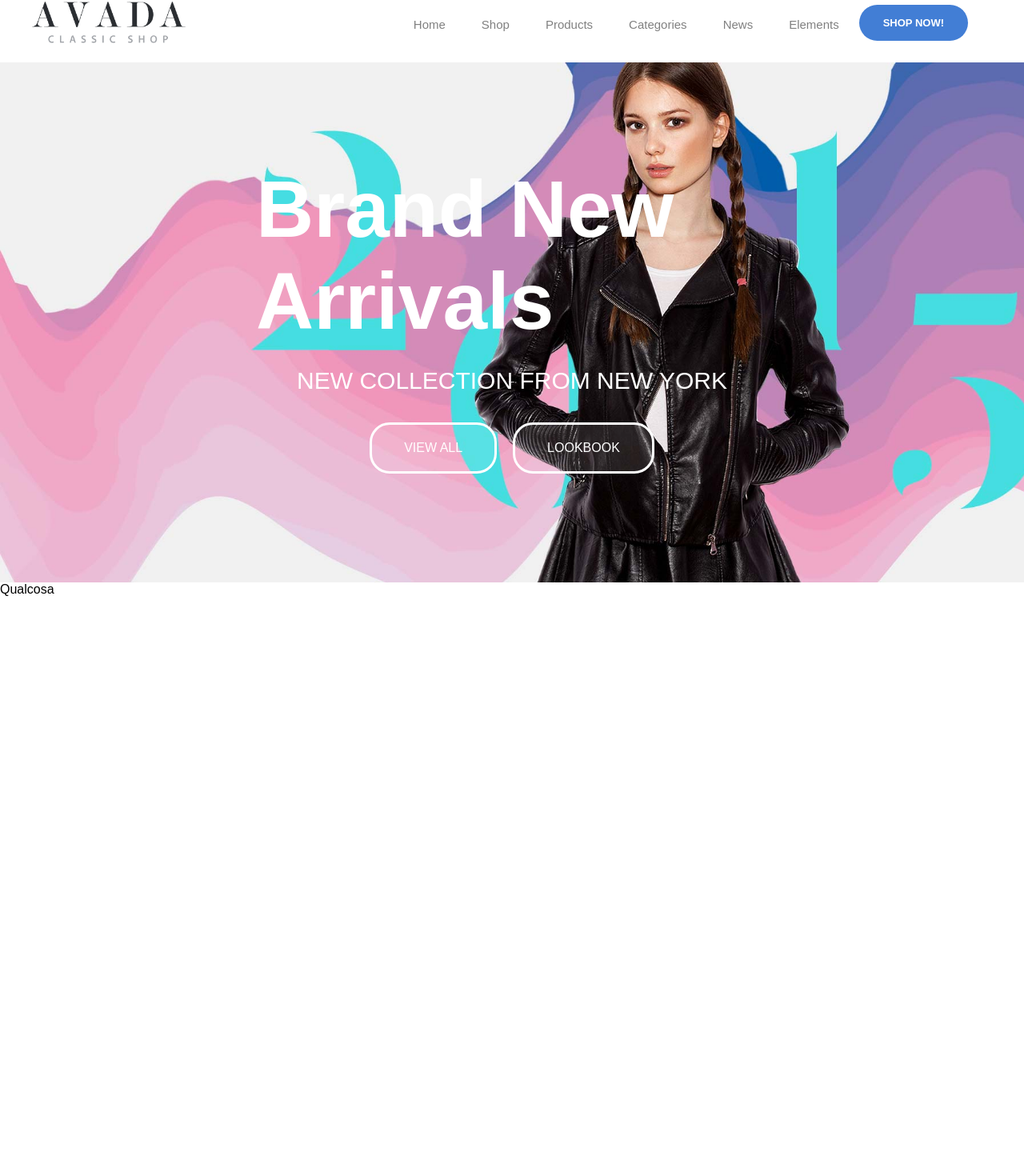
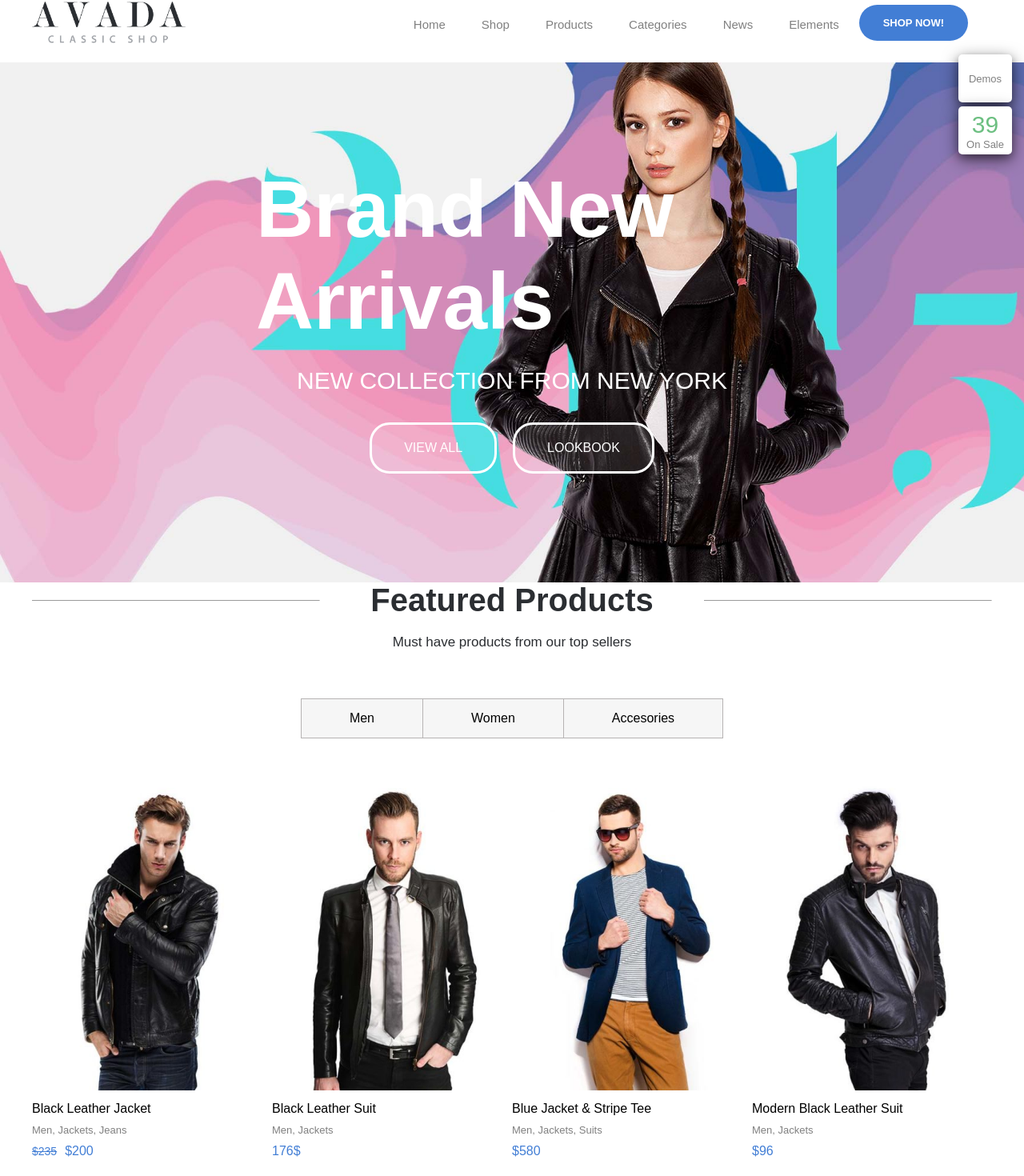
Before and after one commit to jacopo-ferroni/proj-html-vuejs, a Vue app: page / in a window 1280 px wide. Shown: the part 77-1547 px from the top of the page at 80% size. Before the commit the page ends 823 px from the top, so only its background shows below. Built offline with nearby package versions, Linux system fonts and the light colour scheme; the HTML template or start-up script is replaced by a standard one.

Commit message:
men models end

```diff
--- a/src/components/Main.vue
+++ b/src/components/Main.vue
@@ -13,6 +13,71 @@
                 <div class="button">
                     LOOKBOOK
                 </div>
+            </div>
+        </div>
+
+        <div class="banner">
+            <div class="demos">
+                <i class="fas fa-tags"></i>
+                <div>Demos</div>
+            </div>
+            <div class="sale">
+                <div class="price">39</div>
+                <div>On Sale</div>
+                <i class="fas fa-dollar-sign"></i>
+            </div>
+        </div>
+    </div>
+    <div class="featured">
+        <div class="titleFeatured">
+            <hr size="1">
+            <h1>Featured Products</h1>
+            <hr size="1">
+        </div>
+        <span>Must have products from our top sellers</span>
+        <div class="category-selection">
+            <div class="men">
+                Men
+            </div>
+            <div class="women">
+                Women
+            </div>
+            <div class="accessories">
+                Accesories
+            </div>
+        </div>
+        <div class="men-models">
+            <div class="first-model">
+                <div class="box-model">
+                    <img src="@/assets/classic-shop/images/black_elegant_leather_jacket-400x520.jpg" alt="">
+                </div>
+                <div class="name">Black Leather Jacket</div>
+                <div class="categories">Men, Jackets, Jeans</div>
+                <div><div class="firstPrice">$235</div><div class="price">$200</div></div>
+            </div>
+            <div class="second-model">
+                <div class="box-model">
+                    <img src="@/assets/classic-shop/images/black_leather_suit-400x520.jpg" alt="">
+                </div>
+                <div class="name">Black Leather Suit</div>
+                <div class="categories">Men, Jackets</div>
+                <div><div class="price">176$</div></div>
+            </div>
+            <div class="third-model">
+                <div class="box-model">
+                    <img src="@/assets/classic-shop/images/blue_jacket_and_white_stripe_tee-400x520.jpg" alt="">
+                </div>
+                <div class="name">Blue Jacket & Stripe Tee</div>
+                <div class="categories">Men, Jackets, Suits</div>
+                <div><div class="price">$580</div></div>
+            </div>
+            <div class="fourth-model">
+                <div class="box-model">
+                    <img src="@/assets/classic-shop/images/modern_black_leather_suit-400x520.jpg" alt="">
+                </div>
+                <div class="name">Modern Black Leather Suit</div>
+                <div class="categories">Men, Jackets</div>
+                <div><div class="price">$96</div></div>
             </div>
         </div>
     </div>
@@ -34,6 +99,7 @@ export default {
         display: flex;
         align-items: center;
         justify-content: center;
+        position: relative;
         .arrivals-text {
             width: 50%;
             height: 50%;
@@ -68,6 +134,162 @@ export default {
                 }
             }
         }
+        .banner {
+            position: absolute;
+            top: -10px;
+            right: 15px;
+            z-index: 1;
+            .demos {
+                box-shadow: 0 4px 8px 0 rgba(0, 0, 0, 0.2), 0 6px 20px 0 rgba(0, 0, 0, 0.6);
+                display: flex;
+                flex-direction: column;
+                align-items: center;
+                justify-content: center;
+                background-color: white;
+                height: 60px;
+                margin-bottom: 5px;
+                border-radius: 5px;
+                color: gray;
+                cursor: pointer;
+                i {
+                    font-size: 30px;
+                }
+                div {
+                    font-size: 13px;
+                }
+            }
+            .sale {
+                box-shadow: 0 4px 8px 0 rgba(0, 0, 0, 0.2), 0 6px 20px 0 rgba(0, 0, 0, 0.6);
+                background-color: white;
+                position: relative;
+                display: flex;
+                flex-direction: column;
+                align-items: center;
+                justify-content: center;
+                border-radius: 5px;
+                height: 60px;
+                padding: 10px;
+                color: gray;
+                cursor: pointer;
+                .price {
+                    font-size: 30px;
+                    color: #6cbf81;
+                }
+                div {
+                    font-size: 13px;
+                }
+
+                i {
+                    position: absolute;
+                    top: 5px;
+                    left: 5px;
+                    color: #6cbf81;
+                }
+            }
+        }
+
+    }
+    .featured {
+        width: 1200px;
+        margin: auto;
+        display: flex;
+        flex-direction: column;
+        align-items: center;
+        .titleFeatured {
+            display: flex;
+            align-items: center;
+            width: 100%;
+            justify-content: space-between;
+            font-size: 20px;
+            color: #2b2e32;
+            margin-bottom: 20px;
+            hr {
+                width: 30%;
+                color: gray;
+            }
+        }
+        span {
+            color: #2b2e32;
+            font-size: 17px;
+        }
+        .category-selection {
+            display: flex;
+            border: 1px solid #b6b3b3;
+            margin-top: 60px;
+            .men {
+                padding: 15px 60px;
+                cursor: pointer;
+                background-color: #f6f6f6;
+                &:active {
+                    background-color: white;
+                }
+            }
+            .women {
+                cursor: pointer;
+                padding: 15px 60px;
+                border-left: 1px solid #b6b3b3;
+                border-right: 1px solid #b6b3b3;
+                background-color: #f6f6f6;
+                &:active {
+                    background-color: white;
+                }
+            }
+            .accessories {
+                cursor: pointer;
+                padding: 15px 60px;
+                background-color: #f6f6f6;
+                &:active {
+                    background-color: white;
+                }
+            }
+        }
+    }
+    .men-models {
+        margin: 50px 0 150px 0;
+        display: flex;
+        width: 1200px;
+
+        .first-model {
+            width: calc(100% / 4);
+        }
+        .second-model {
+            width: calc(100% / 4);
+        }
+        .third-model {
+            width: calc(100% / 4);
+        }
+        .fourth-model {
+            width: calc(100% / 4);
+        }
+        .box-model {
+            width: 100%;
+            img {
+                width: 100%;
+            }
+            cursor: pointer;
+        }
+        .name {
+            margin: 10px 0;
+            cursor: pointer;
+        }
+        .categories {
+            font-size: 13px;
+            color: gray;
+            cursor: pointer;
+        }
+        .firstPrice {
+            text-decoration: line-through;
+            color: #427ed5;
+            display: inline-block;
+            margin: 10px 10px 10px 0;
+            font-size: 14px;
+        }
+        .price {
+            color: #427ed5;
+            display: inline-block;
+            margin: 10px 10px 10px 0;
+            cursor: pointer;
+        }
     }
 
 </style>
```
